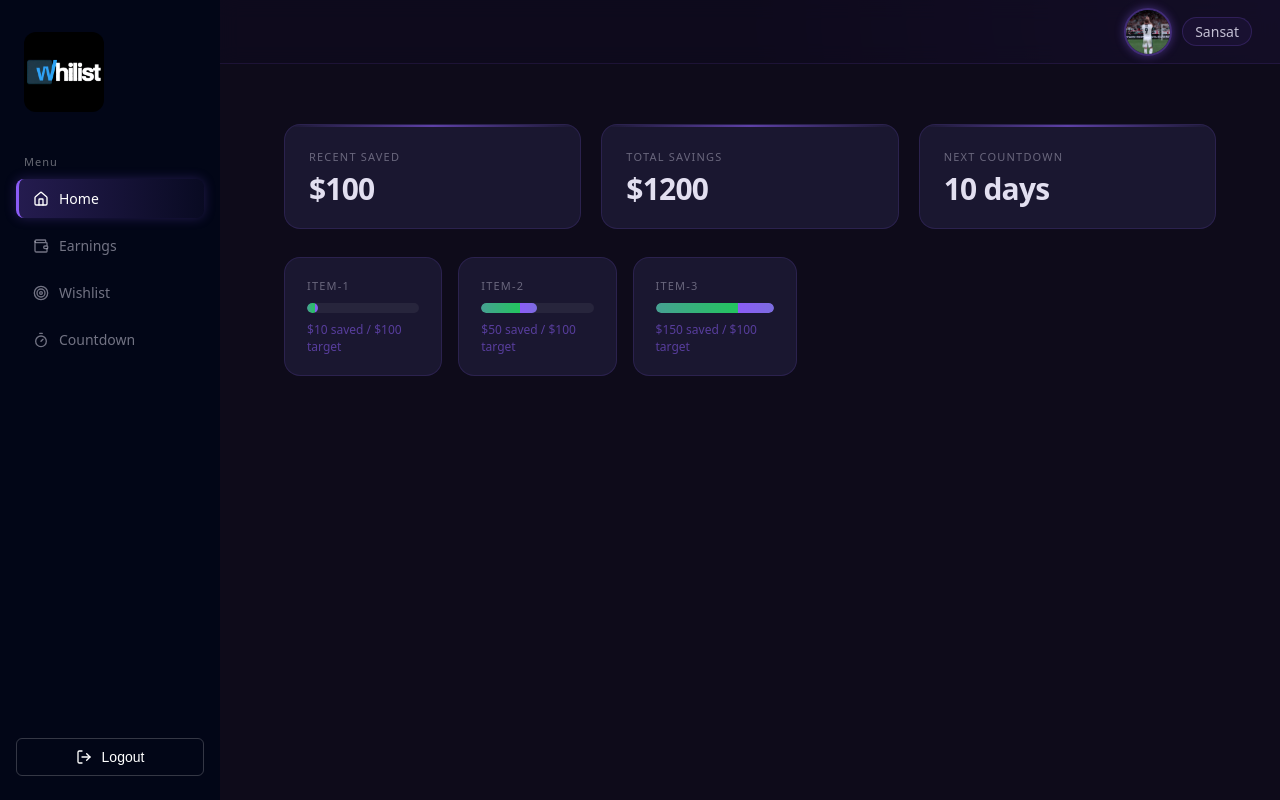
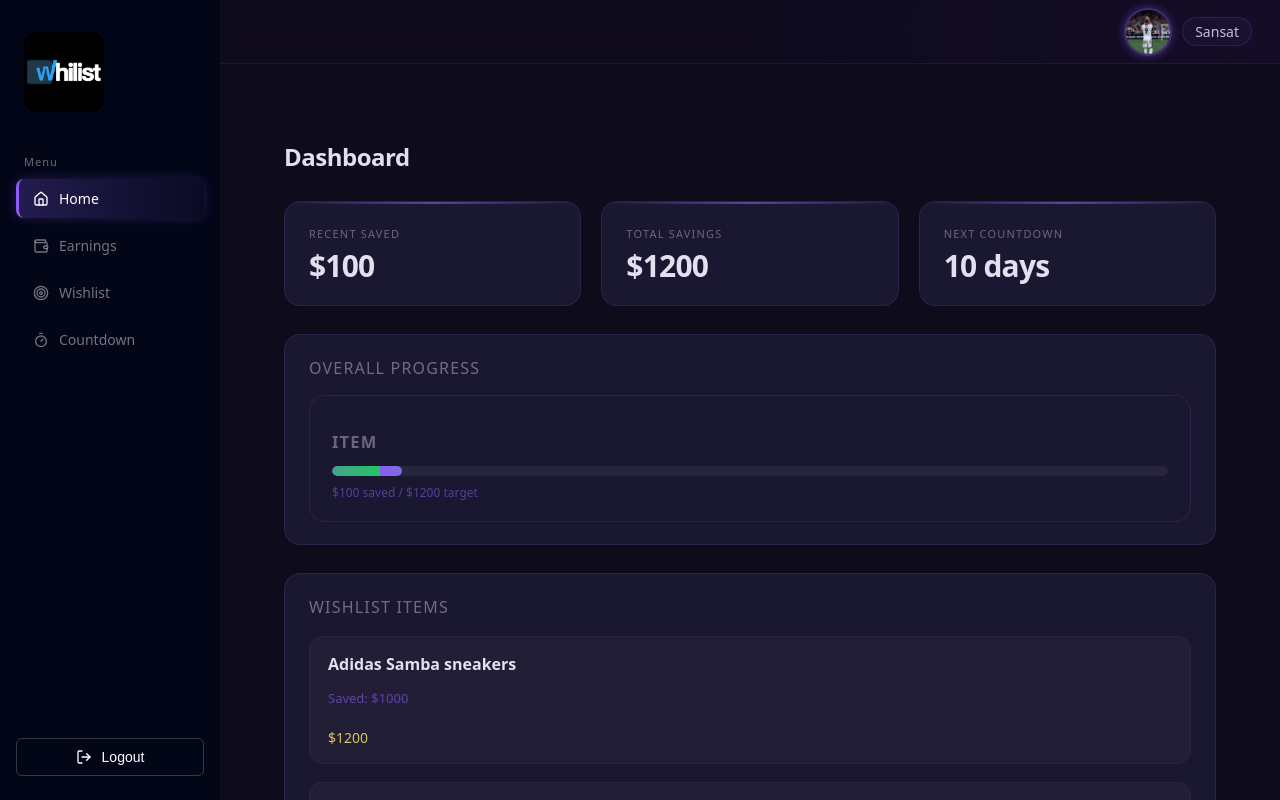
Before and after one commit to Satwik1428/WHILIST, a React (Vite) app: page / in a window 1280 px wide. Built offline with nearby package versions, Linux system fonts and the light colour scheme.

Commit message:
Progress bar and wishlist done

```diff
--- a/src/components/dashboard/ProgressBar.jsx
+++ b/src/components/dashboard/ProgressBar.jsx
@@ -18,7 +18,7 @@ function ProgressBar({ current, title, target }){
     return(
         <div className="progress-bar-container">
             <div className="progress-bar-label">
-                {title}
+                <h2>{title}</h2>
             </div>
             <div className="progress-bar-track">
                 <div className="progress-bar-fill" style={{ width: `${percentage}%` }}></div>
--- /dev/null
+++ b/src/components/dashboard/Wishlist.jsx
@@ -0,0 +1,14 @@
+function Wishlist({ name, price, saved}){
+    return(
+      <div className="wishlist-container">
+        <div className="wishlist-left">
+          <h2>{name}</h2>
+          <p className="wishlist-saved">Saved: ${saved}</p>
+        </div>
+          <div className="wishlist-right">
+            ${price}
+          </div>
+      </div>
+    )
+}
+export default Wishlist;
--- a/src/components/layout/Sidebar.jsx
+++ b/src/components/layout/Sidebar.jsx
@@ -17,7 +17,6 @@ function Sidebar() {
       <div className="logo">
         <img src={logo} alt="whilist-logo" />
       </div>
-
       <nav className="sections">
         <span className="sections-label">Menu</span>
         <ul>
--- a/src/pages/Dashboard.jsx
+++ b/src/pages/Dashboard.jsx
@@ -1,18 +1,26 @@
 import StatCard from "../components/dashboard/StatCard";
 import ProgressBar from "../components/dashboard/ProgressBar";
+import Wishlist from "../components/dashboard/Wishlist";
 import "../styles/dashboard.css";
 function Dashboard(){
     return(
         <div className="dashboard">
+            <h1 className="page-title">Dashboard</h1>
             <div className="stats">
                 <StatCard title="Recent Saved" value="$100" />
                 <StatCard title="Total savings" value="$1200" />
                 <StatCard title="Next countdown" value="10 days" />
             </div>
-            <div className="progress-bars">
-                <ProgressBar current = {10} title = "Item-1" target = {100} />
-                <ProgressBar current = {50} title = "Item-2" target = {100} />
-                <ProgressBar current = {150} title = "Item-3" target = {100} />
+            <div className="prog-wishlist-grid">
+                <div className="progress-bars">
+                    <div className="section-title">Overall Progress</div>
+                    <ProgressBar current = {100} title = "Item" target = {1200} />
+                </div>
+                <div className="wishlists">
+                    <div className="section-title">Wishlist items</div>
+                    <Wishlist name="Adidas Samba sneakers" saved={1000} price={1200} />
+                    <Wishlist name="Tottenham hotspurs away jersey" saved={1000} price={1200} />
+                </div>
             </div>
         </div>
     )
--- a/src/styles/dashboard.css
+++ b/src/styles/dashboard.css
@@ -1,14 +1,12 @@
 .dashboard {
   padding: 28px 32px;
 }
-
 .stats {
   display: grid;
   grid-template-columns: repeat(3, 1fr);
   gap: 20px;
   margin-bottom: 28px;
 }
-
 @keyframes fadeUp {
   from {
     opacity: 0;
@@ -19,7 +17,6 @@
     transform: translateY(0);
   }
 }
-
 @keyframes shimmer {
   0% { background-position: -200% center; }
   100% { background-position: 200% center; }
@@ -41,17 +38,11 @@
   cursor: default;
   position: relative;
   overflow: hidden;
-
-  /* fade up on load */
   animation: fadeUp 0.4s ease both;
 }
-
-/* stagger each card */
 .statcard:nth-child(1) { animation-delay: 0.05s; }
 .statcard:nth-child(2) { animation-delay: 0.15s; }
 .statcard:nth-child(3) { animation-delay: 0.25s; }
-
-/* subtle top accent line */
 .statcard::before {
   content: "";
   position: absolute;
@@ -146,11 +137,17 @@
 .statcard:hover .stat-sub {
   color: rgba(212, 175, 55, 0.5);
 }
-.progress-bars{
+.progress-bars {
+  width: 100%;
+  background: #1a1730;
+  border: 1px solid rgba(139, 92, 246, 0.15);
+  border-radius: 16px;
+  padding: 22px 24px;
   display: flex;
-  flex-direction: row;
+  flex-direction: column;
   gap: 16px;
-  width: 55%;
+  position: relative;
+  overflow: hidden;
 }
 .progress-bar-container {
   background: #1a1730;
@@ -162,8 +159,6 @@
 
   animation: fadeUp 0.4s ease both;
 }
-
-/* shimmer overlay (same as statcard) */
 .progress-bar-container::after {
   content: "";
   position: absolute;
@@ -171,7 +166,7 @@
   background: linear-gradient(
     105deg,
     transparent 40%,
-    rgba(34, 197, 94, 0.08) 50%,   /* green shimmer instead of gold */
+    rgba(34, 197, 94, 0.08) 50%,
     transparent 60%
   );
   background-size: 200% 100%;
@@ -195,7 +190,6 @@
   transition: all 0.25s ease;
 }
 
-/* label */
 .progress-bar-label {
   font-size: 11px;
   font-weight: 500;
@@ -206,7 +200,6 @@
   transition: color 0.25s ease;
 }
 
-/* track */
 .progress-bar-track {
   width: 100%;
   height: 10px;
@@ -223,8 +216,8 @@
 
   background: linear-gradient(
     90deg,
-    #8b5cf6,   /* purple */
-    #22c55e    /* emerald green */
+    #8b5cf6,
+    #22c55e
   );
 
   background-size: 200% 100%;
@@ -250,3 +243,78 @@
 .progress-bar-container:hover .progress-bar-value {
   color: rgba(34, 197, 94, 0.6);
 }
+.prog-wishlist-grid {
+  display: flex;
+  flex-direction: column;
+  gap: 28px;
+  width: 100%;
+}
+.wishlists {
+  width: 100%;
+  background: #1a1730;
+  border: 1px solid rgba(139, 92, 246, 0.15);
+  border-radius: 16px;
+  padding: 22px 24px;
+
+  display: flex;
+  flex-direction: column;
+  gap: 18px;
+
+  position: relative;
+  overflow: hidden;
+}
+.wishlist-items {
+  display: grid;
+  grid-template-columns: 1fr 1fr;
+  gap: 20px;
+}
+.wishlist-container {
+  background: rgba(255,255,255,0.03);
+  border: 1px solid rgba(139, 92, 246, 0.08);
+  border-radius: 14px;
+  padding: 16px 18px;
+
+  display: flex;
+  flex-direction: column;
+  gap: 8px;
+
+  transition: all 0.25s ease;
+}
+.wishlist-container:hover {
+  background: rgba(212, 175, 55, 0.05);
+  border-color: rgba(212, 175, 55, 0.35);
+  transform: translateY(-3px);
+  box-shadow:
+    0 8px 24px rgba(212, 175, 55, 0.08),
+    0 2px 6px rgba(0,0,0,0.3);
+}
+.wishlist-left h2 {
+  font-size: 16px;
+  font-weight: 600;
+  color: #e2dff0;
+  margin: 0;
+  line-height: 1.4;
+}
+.wishlist-right {
+  font-size: 14px;
+  font-weight: 500;
+  color: #d8c365;
+}
+.wishlist-saved {
+  font-size: 13px;
+  color: rgba(139, 92, 246, 0.6);
+}
+.page-title{
+  font-size: 24px;
+  font-weight: 600;
+  margin-bottom: 28px;
+  color: #e2dff0;
+  letter-spacing: -0.5px;
+}
+.section-title {
+  font-size: 16px;
+  font-weight: 500;
+  color: rgba(240, 239, 242, 0.4);
+  text-transform: uppercase;
+  letter-spacing: 1.2px;
+}
```
Also changed, not shown: src/index.css (line endings or trailing spaces).
